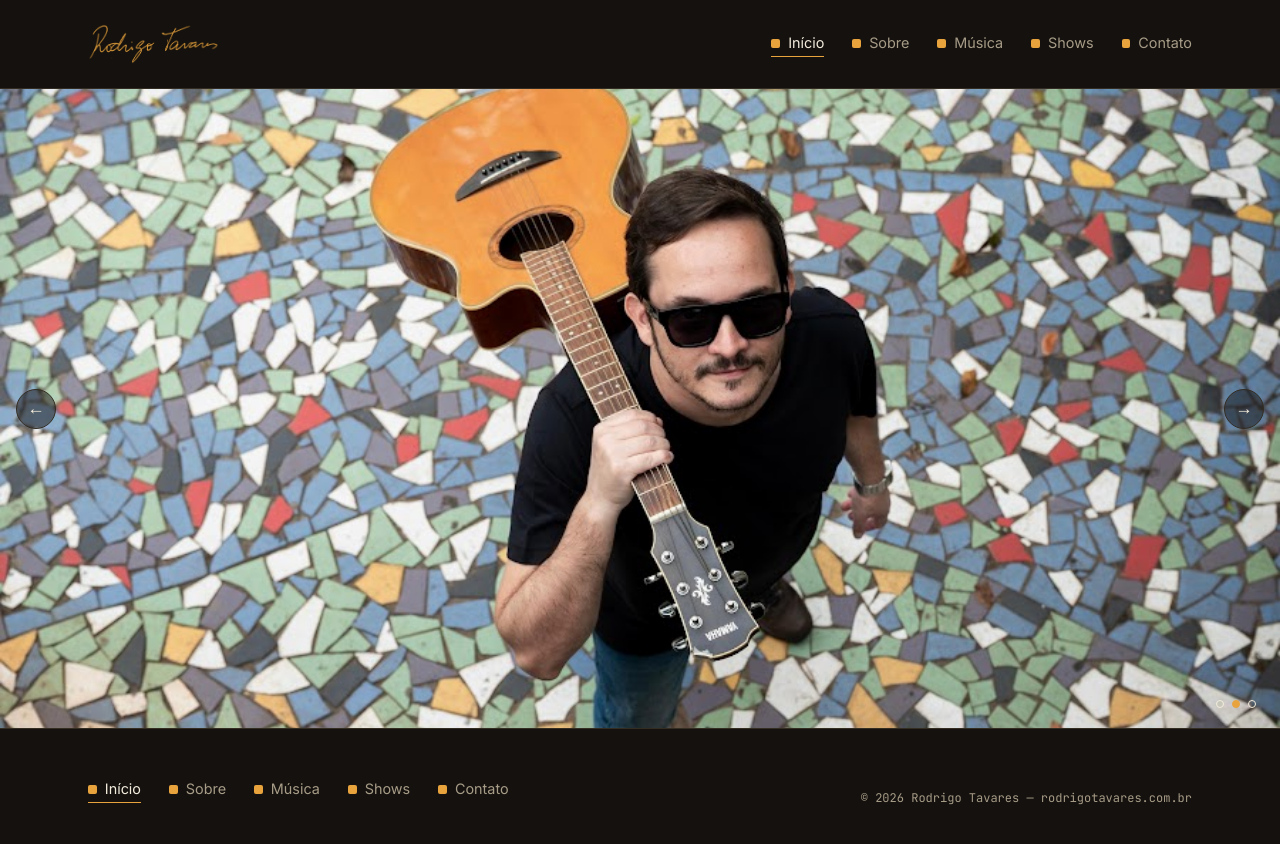
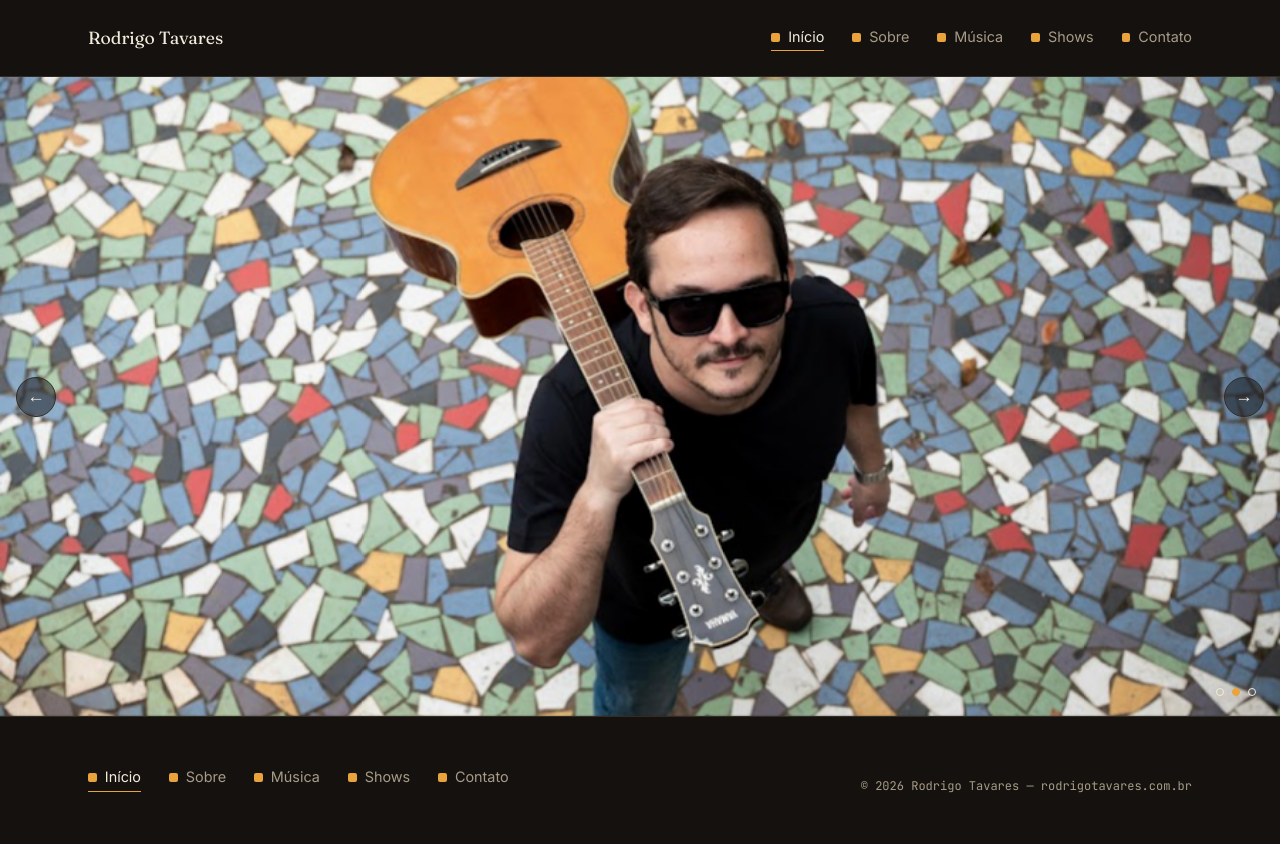
Before and after one commit to rodrigotavares79/rodrigotavares-site, a Next.js app: page / in a window 1280 px wide. Shown: the top 844 px of the page. Built offline with nearby package versions, Linux system fonts and the light colour scheme.

Commit message:
Update layout.tsx

```diff
--- a/app/layout.tsx
+++ b/app/layout.tsx
@@ -36,14 +36,7 @@ export default function RootLayout({
       <body>
         <header className="site-header">
           <div className="container">
-            <a href="/" className="wordmark">
-              {/* eslint-disable-next-line @next/next/no-img-element */}
-              <img
-                src="/gallery/assinatura-rodrigo-tavares.png"
-                alt="Rodrigo Tavares"
-                style={{ height: "2.5rem", width: "auto", display: "block" }}
-              />
-            </a>
+          <a href="/" className="wordmark">Rodrigo Tavares</a>
             <Nav />
           </div>
         </header>
```
